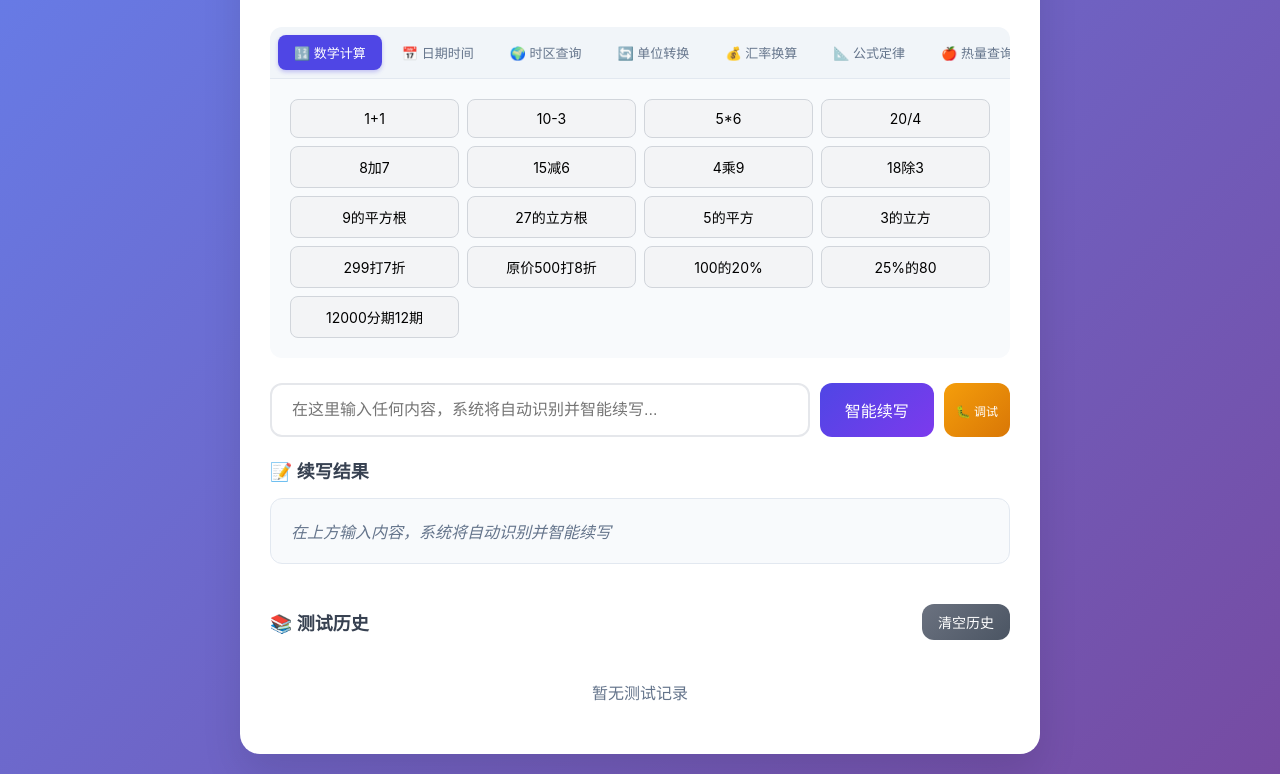
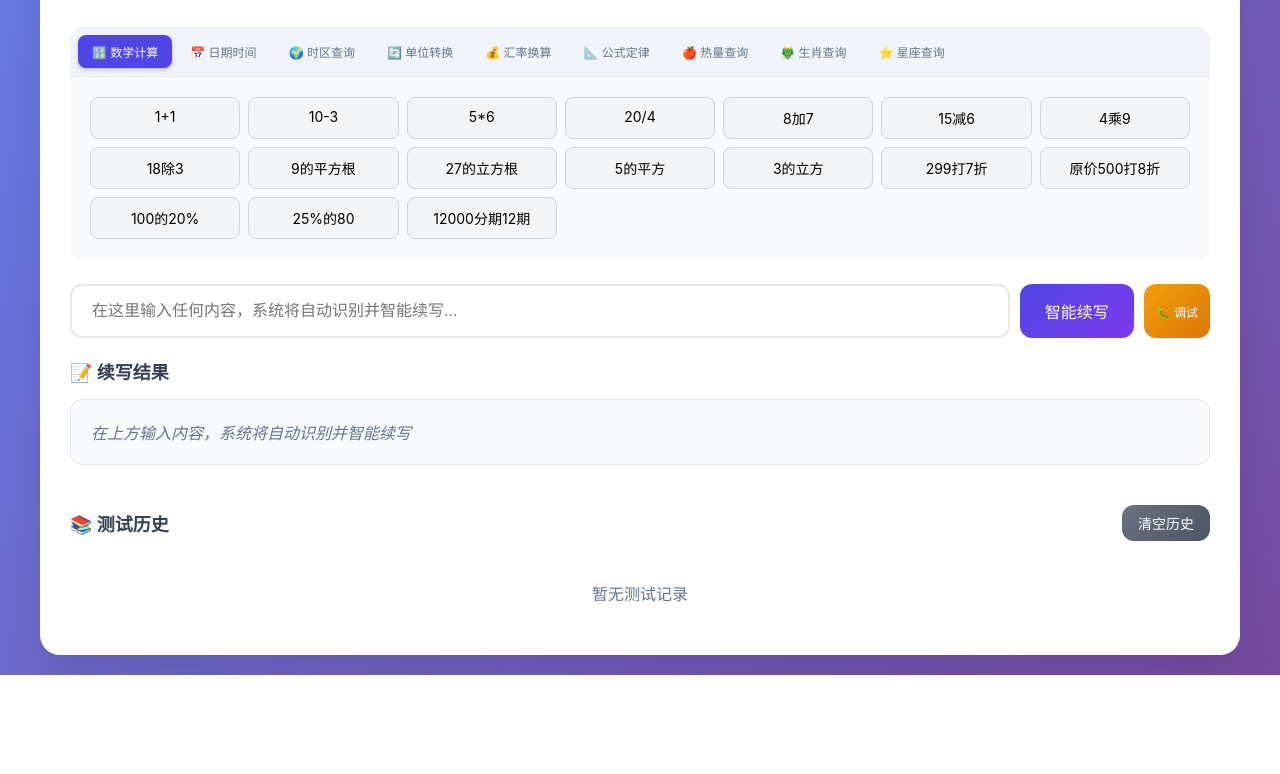
Before and after one commit to HarryRen47/chinese-smart-completion, a plain HTML site: page index.html in a window 1280 px wide. Shown: the part 157-931 px from the top of the page. After the commit the page ends 832 px from the top, so only its background shows below. Drawn offline with Linux system fonts and the light colour scheme.

Commit message:
优化页面宽度 - 增加容器宽度至1200px，优化选项卡显示，确保生肖和星座选项卡可见

```diff
--- a/index.html
+++ b/index.html
@@ -19,7 +19,7 @@
         }
 
         .container {
-            max-width: 800px;
+            max-width: 1200px;
             margin: 0 auto;
             background: white;
             border-radius: 20px;
@@ -68,16 +68,17 @@
         }
 
         .tab-btn {
-            padding: 8px 16px;
+            padding: 8px 14px;
             border-radius: 8px;
             cursor: pointer;
             transition: all 0.3s ease;
             white-space: nowrap;
-            font-size: 13px;
+            font-size: 12px;
             font-weight: 500;
             color: #64748b;
             background: transparent;
             border: none;
+            flex-shrink: 0;
         }
 
         .tab-btn:hover {
```
